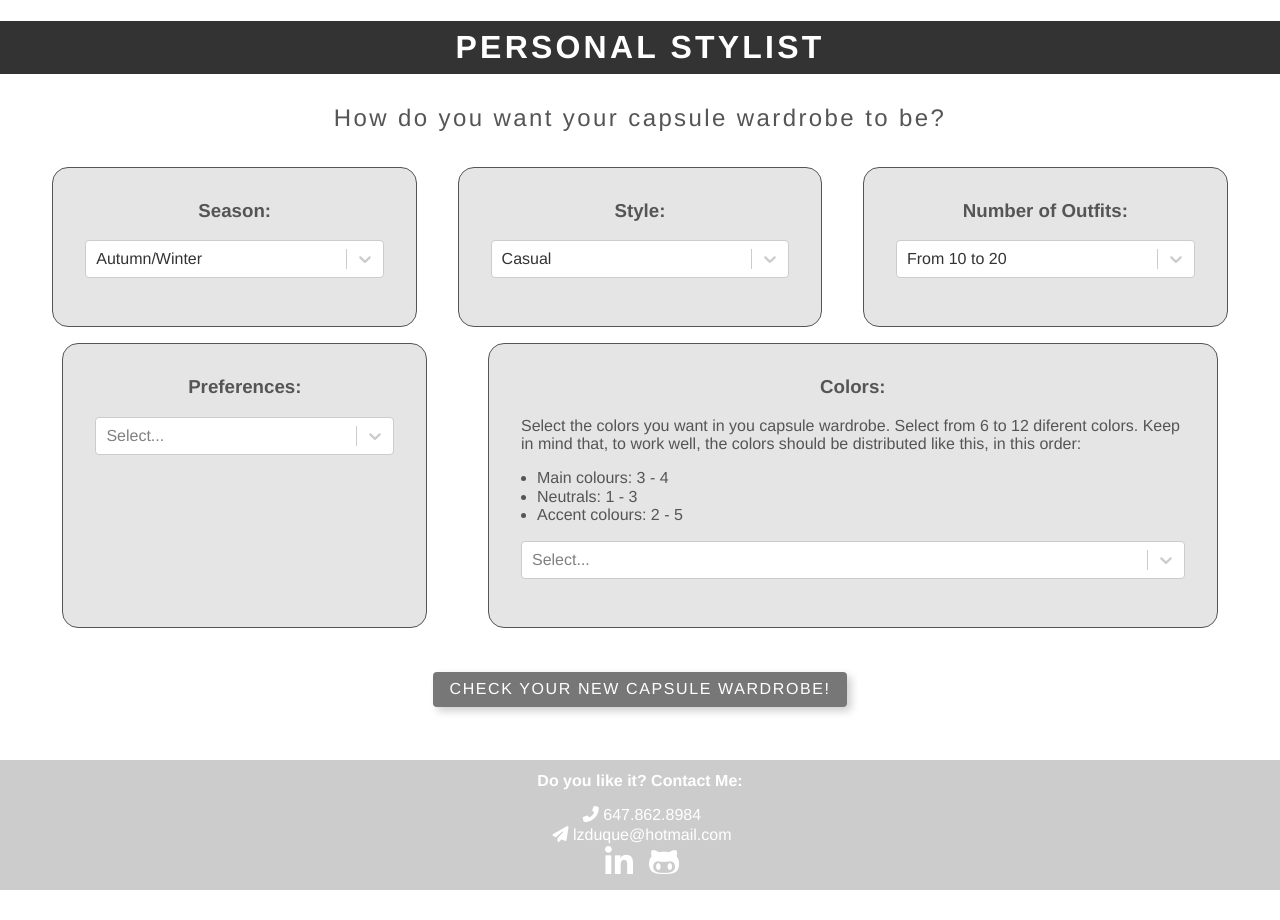
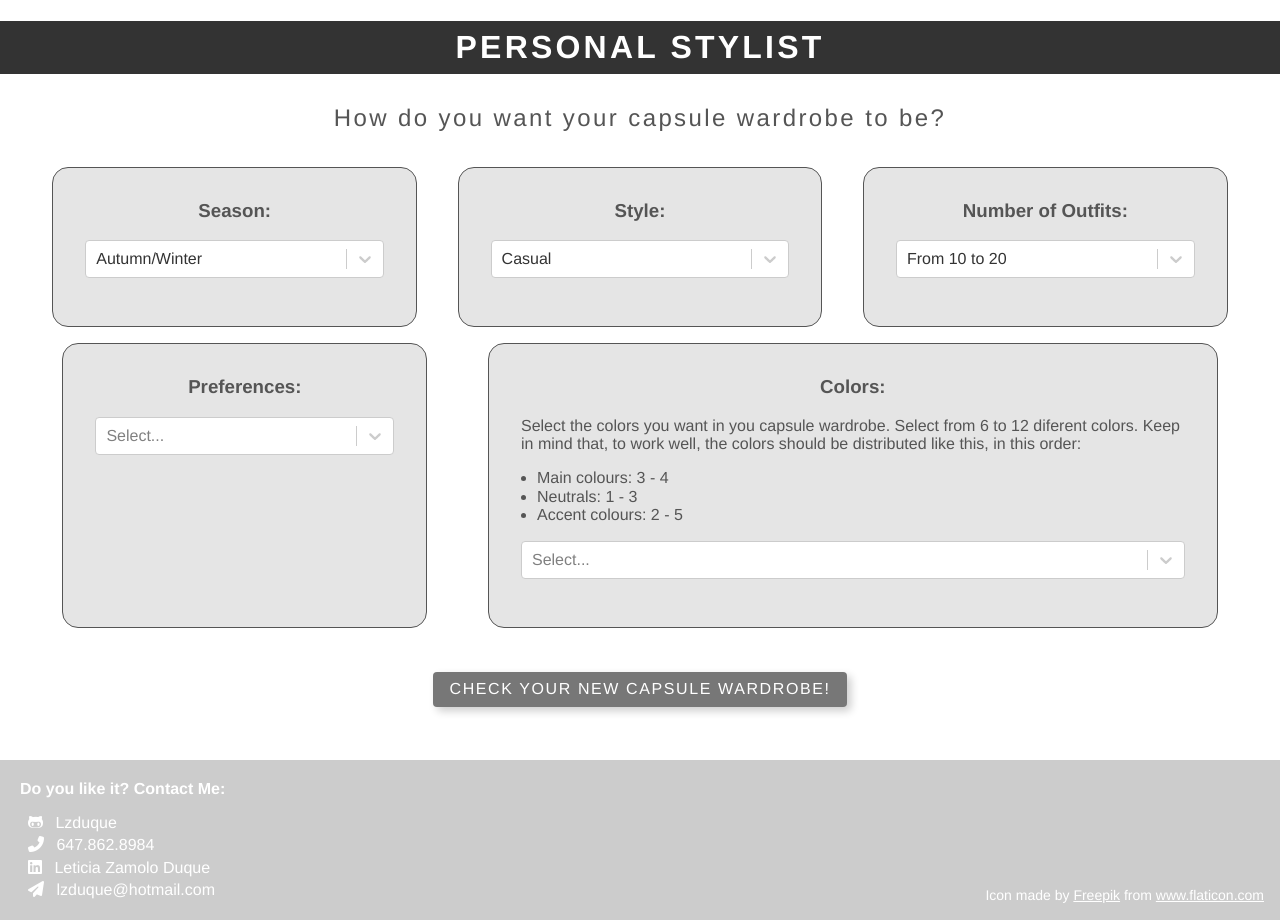
Before and after one commit to Lzduque/personal-stylist, a React (Create React App) app: page / in a window 1280 px wide. Before the commit the page ends 890 px from the top, so only its background shows below. Built offline with nearby package versions, Linux system fonts and the light colour scheme.

Commit message:
header styling and credits

```diff
--- a/src/App.tsx
+++ b/src/App.tsx
@@ -17,14 +17,19 @@ const App = () => {
           < CapsuleForm />
         </div>
       </section>
-      <footer className="bg-black-20 tc fw4 pa2 mt3 white">
-        <h4 className="ma1">Do you like it? Contact Me:</h4>
-        <ul className="icons list mb1 pl1">
-          <li><i className="fas fa-phone-alt fa-1x pb1"></i>   647.862.8984</li>
-          <li><i className="fas fa-paper-plane fa-1x pb1"></i>   lzduque@hotmail.com</li>
-          <li><a href="https://www.linkedin.com/in/leticia-zamolo-duque-0266a233/"><i className="fab fa-linkedin-in fa-2x ph2 white " ></i></a>
-            <a href="https://github.com/Lzduque"><i className="fab fa-github-alt fa-2x ph2 white " ></i></a></li>
-        </ul>
+      <footer className="bg-black-20 fw4 pa3 mt3 white flex justify-between">
+        <div className="tl w-25">
+          <h4 className="ma1">Do you like it? Contact Me:</h4>
+          <ul className="icons list mb1 pl1">
+            <li className="pb1" ><a href="https://github.com/Lzduque"><i className="fab fa-github-alt fa-1x white ph2" ></i></a>  Lzduque</li>
+            <li className="pb1" ><i className="fas fa-phone-alt fa-1x ph2"></i>   647.862.8984</li>
+            <li className="pb1" ><a href="https://www.linkedin.com/in/leticia-zamolo-duque-0266a233/"><i className="fab fa-linkedin fa-1x white ph2" ></i></a>  Leticia Zamolo Duque</li>
+            <li ><i className="fas fa-paper-plane fa-1x ph2"></i>   lzduque@hotmail.com</li>
+          </ul>
+        </div>
+        <div className="tr w-25 f6 self-end">
+          Icon made by <a className="white " href="https://www.flaticon.com/authors/freepik" >Freepik</a> from <a className="white"href="https://www.flaticon.com">www.flaticon.com</a>
+        </div>
       </footer>
     </div>
   );
```
